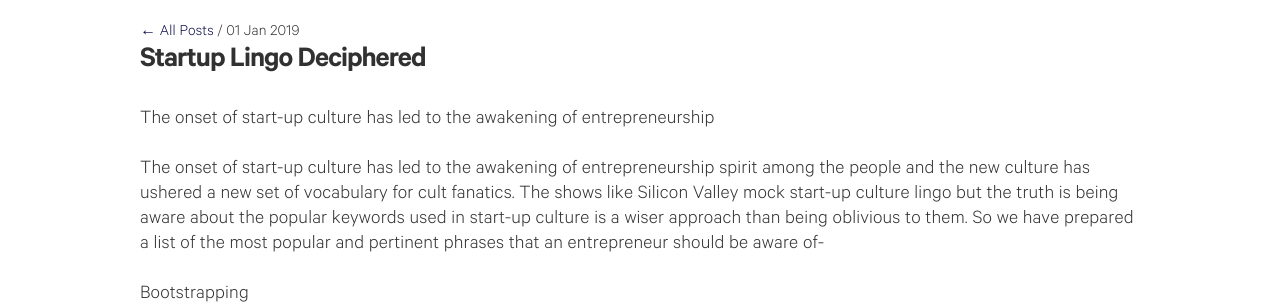
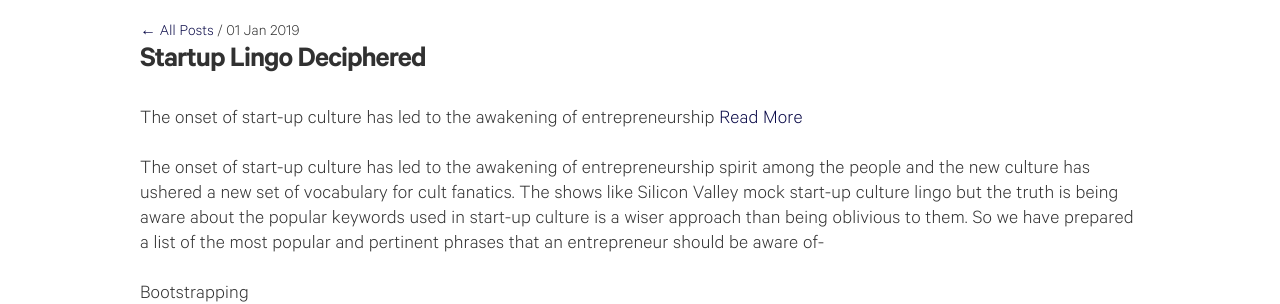
Before and after one commit to shivanshmehendiratta/ceodu.github.io, a Jekyll site: the page built from _posts/2019-01-01-startup-lingo.md, in a window 1280 px wide. Shown: the part 122-426 px from the top of the page. Built offline with Jekyll 4.4.1, drawn with Linux system fonts in a browser that asks for light colours; some web fonts are replaced.

Commit message:
Update 2019-01-01-startup-lingo.md

```diff
--- a/_posts/2019-01-01-startup-lingo.md
+++ b/_posts/2019-01-01-startup-lingo.md
@@ -1,7 +1,7 @@
 ---
 layout: post
 title: Startup Lingo Deciphered
-description: The onset of start-up culture has led to the awakening of entrepreneurship
+description: The onset of start-up culture has led to the awakening of entrepreneurship <a href="/">Read More</a>
 
 date: 2019-01-01
 featured: no
```
